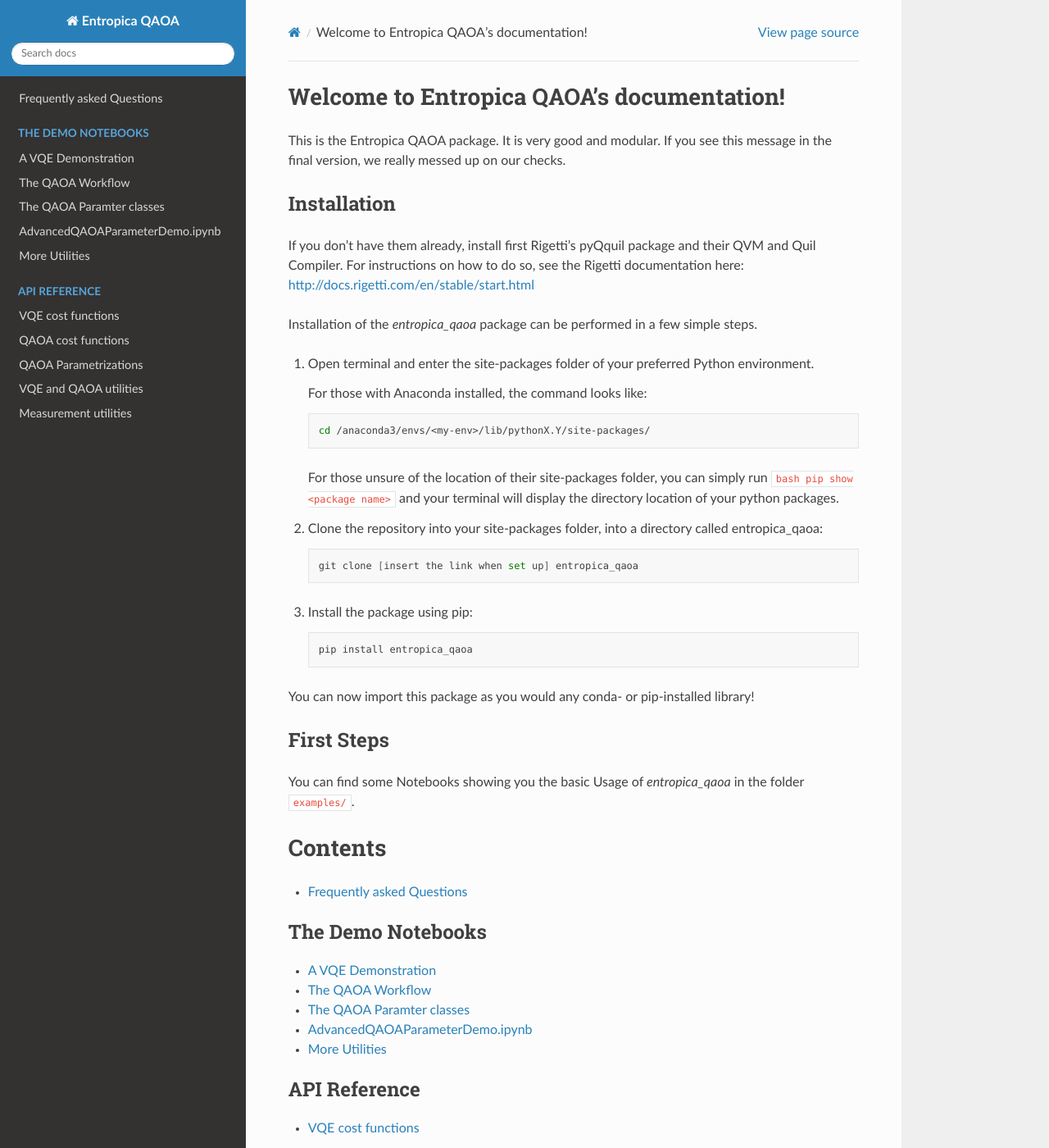
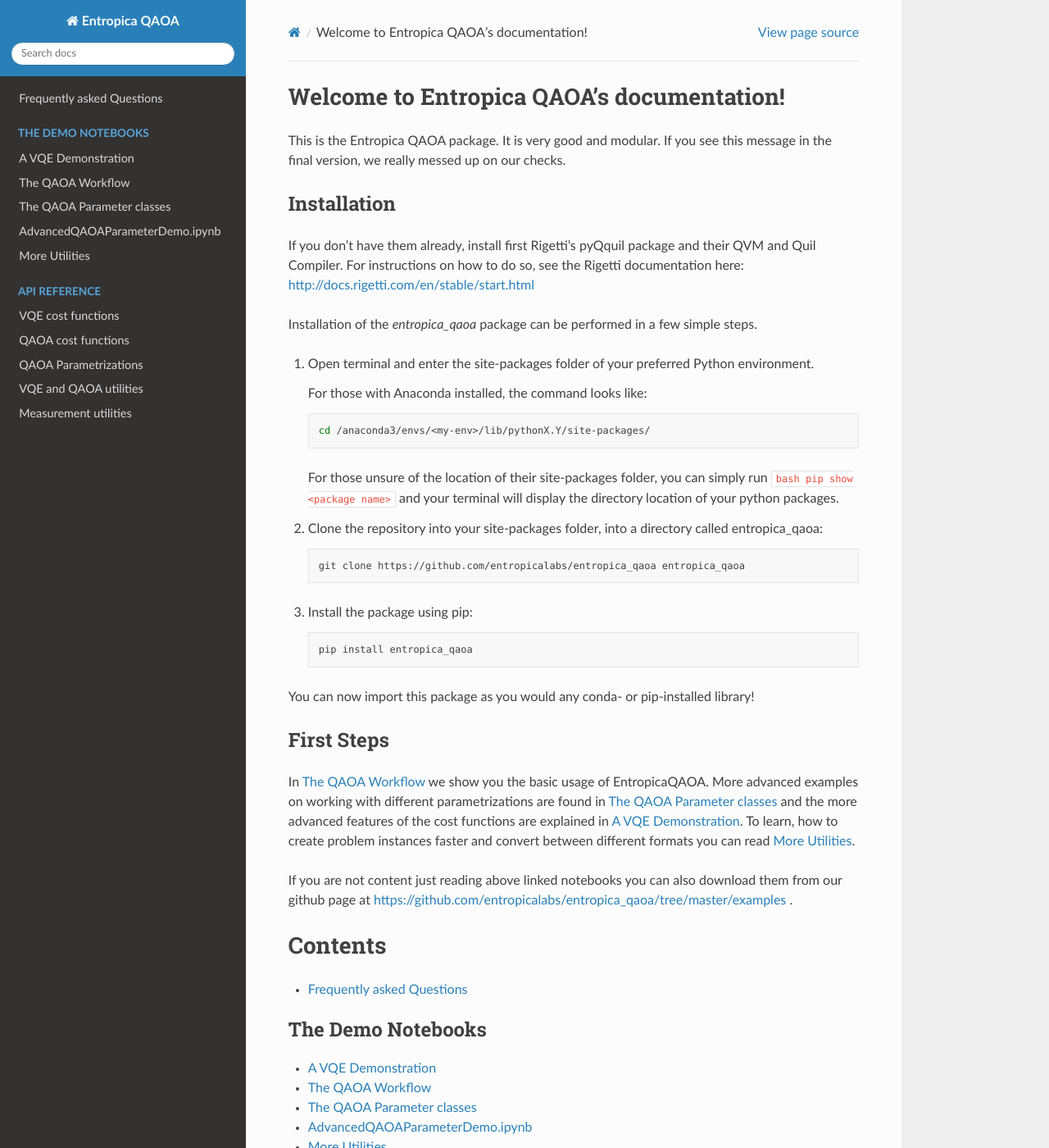
Before and after one commit to entropicalabs/entropica_qaoa, a Sphinx documentation site: the page built from docs/source/index.rst, in a window 1280 px wide and 1400 px high. Shown: the whole window at 82% size. Built offline with Sphinx 7.4.7 and the Read the Docs theme 2.0.0, drawn with Linux system fonts in a browser that asks for light colours.

Commit message:
Overhauled all Notebooks and made sure the Notebook tests pass. Some modifications on the documentation.  Zum Commit vorgemerkte Änderungen: 	geändert:       ../docs/source/index.rst 	geändert:       ../docs/source/qaoa_parameter_demo.rst 	geändert:       ../docs/source/qaoa_workflow.rst 	geändert:       ../docs/source/utilities_demo.rst 	geändert:       ../docs/source/vqe_demo.rst 	geändert:       qaoa/parameters.py 	geändert:       tests/test_notebooks.py 	geändert:       ../examples/AdvancedQAOAParameterDemo.ipynb 	geändert:       ../examples/QAOAParameterDemo.ipynb 	geändert:       ../examples/QAOAWorkflowDemo.ipynb 	geändert:       ../examples/UtilitiesDemo.ipynb 	geändert:       ../examples/VQEDemo.ipynb

```diff
--- a/docs/source/index.rst
+++ b/docs/source/index.rst
@@ -32,7 +32,7 @@
 
    .. code-block:: bash
 
-      git clone [insert the link when set up] entropica_qaoa
+      git clone https://github.com/entropicalabs/entropica_qaoa entropica_qaoa
 
 3. Install the package using pip:
 
@@ -47,7 +47,14 @@
 First Steps
 -----------
 
-You can find some Notebooks showing you the basic Usage of `entropica_qaoa` in the folder ``examples/``.
+In :ref:`qaoa-workflow-notebook` we show you the basic usage of EntropicaQAOA.
+More advanced examples on working with different parametrizations are found in
+:ref:`qaoa-parameter-classes` and the more advanced features of the cost
+functions are explained in :ref:`cost-functions-demo`. To learn, how to create
+problem instances faster and convert between different formats you can read
+:ref:`utilities-demo`.
+
+If you are not content just reading above linked notebooks you can also download them from our github page at `<https://github.com/entropicalabs/entropica_qaoa/tree/master/examples>`_ .
 
 
 Contents
--- a/docs/source/qaoa_parameter_demo.rst
+++ b/docs/source/qaoa_parameter_demo.rst
@@ -1,6 +1,7 @@
+.. _qaoa-parameter-classes:
 
-The QAOA Paramter classes
-=========================
+The QAOA Parameter classes
+==========================
 
 .. raw:: html
     :file: ../build/html/QAOAParameterDemo.html
--- a/docs/source/qaoa_workflow.rst
+++ b/docs/source/qaoa_workflow.rst
@@ -1,3 +1,4 @@
+.. _qaoa-workflow-notebook:
 
 The QAOA Workflow
 =================
--- a/docs/source/utilities_demo.rst
+++ b/docs/source/utilities_demo.rst
@@ -1,3 +1,5 @@
+.. _utilities-demo:
+
 
 More Utilities
 ==============
--- a/docs/source/vqe_demo.rst
+++ b/docs/source/vqe_demo.rst
@@ -1,3 +1,4 @@
+.. _cost-functions-demo:
 
 A VQE Demonstration
 ===================
```
Also changed, not shown: 7 other files.
